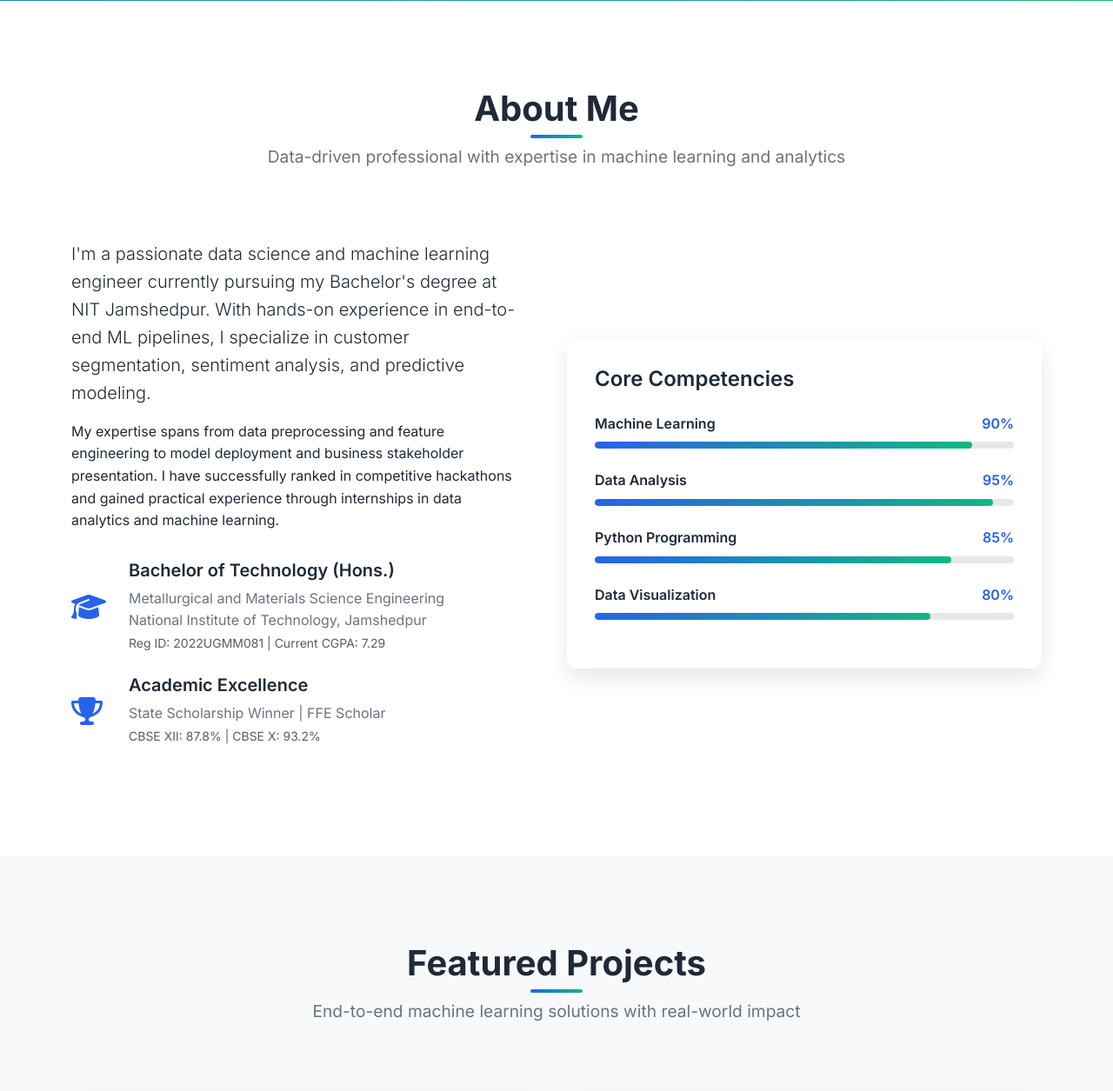
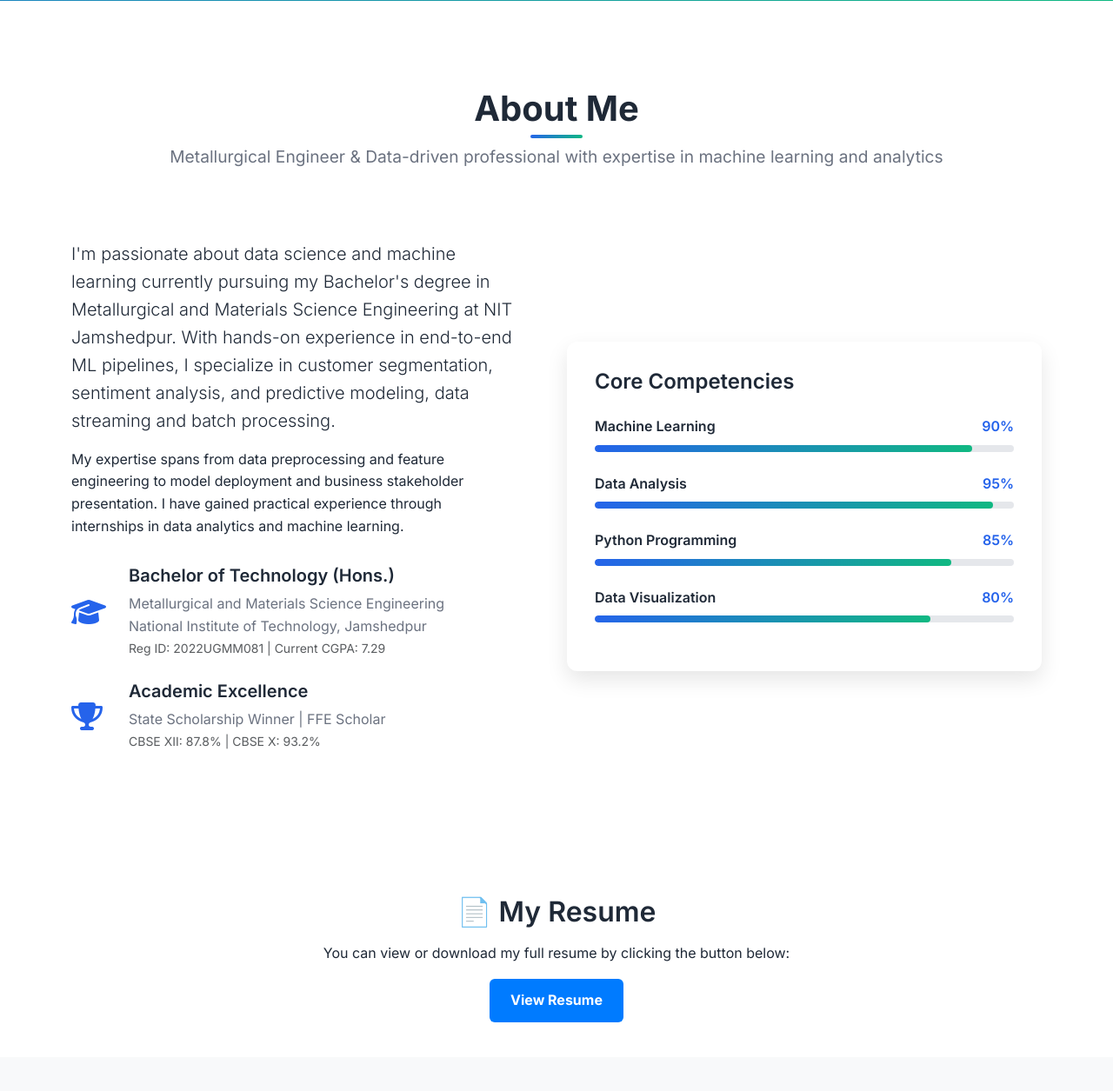
Before and after one commit to 2022ugmm081/portfolio-website, a Flask app: page / in a window 1280 px wide. Shown: the part 899-2154 px from the top of the page at 87% size. Run offline with Flask 3, Linux system fonts and the light colour scheme.

Commit message:
Update index.html

```diff
--- a/templates/index.html
+++ b/templates/index.html
@@ -3,8 +3,8 @@
 <head>
     <meta charset="UTF-8">
     <meta name="viewport" content="width=device-width, initial-scale=1.0">
-    <title>{{ data.name }} - Data Science & ML Engineer</title>
-    <meta name="description" content="Portfolio of {{ data.name }}, Data Science and Machine Learning Engineer specializing in customer segmentation, sentiment analysis, and predictive modeling.">
+    <title>{{ data.name }} - Metallurgical Engineer</title>
+    <meta name="description" content="Portfolio of {{ data.name }}, Data science and Machine Learning Engineer specializing in customer segmentation, sentiment analysis, and predictive modeling.">
 
     <!-- Bootstrap CSS -->
     <link href="https://cdn.jsdelivr.net/npm/bootstrap@5.3.0/dist/css/bootstrap.min.css" rel="stylesheet">
@@ -27,6 +27,7 @@
                 <ul class="navbar-nav ms-auto">
                     <li class="nav-item"><a class="nav-link" href="#home">Home</a></li>
                     <li class="nav-item"><a class="nav-link" href="#about">About</a></li>
+                    <li class="nav-item"><a class="nav-link" href="#resume">Resume</a></li>
                     <li class="nav-item"><a class="nav-link" href="#projects">Projects</a></li>
                     <li class="nav-item"><a class="nav-link" href="#experience">Experience</a></li>
                     <li class="nav-item"><a class="nav-link" href="#skills">Skills</a></li>
@@ -47,8 +48,7 @@
                         <h1 class="hero-title">{{ data.name }}</h1>
                         <h2 class="hero-subtitle">{{ data.title }}</h2>
                         <p class="hero-description">
-                            Passionate about transforming data into actionable insights. Specialized in machine learning pipelines,
-                            customer segmentation, and sentiment analysis with proven track record in competitive data science.
+                            Final-year B.Tech student in Metallurgical and Materials Engineering at NIT Jamshedpur, with a strong interest in data-driven problem-solving. I specialize in transforming large datasets into actionable business insights using tools such as Python, Pandas, NumPy, SQL, Power BI, and Machine Learning libraries like scikit-learn.
                         </p>
                         <div class="hero-metrics">
                             <div class="metric">
@@ -56,16 +56,12 @@
                                 <div class="metric-label">Current CGPA</div>
                             </div>
                             <div class="metric">
-                                <div class="metric-value">474/1394</div>
-                                <div class="metric-label">Hackathon Rank</div>
+                                <div class="metric-value">87.8 %</div>
+                                <div class="metric-label">CBSE XII Score</div>
                             </div>
                             <div class="metric">
-                                <div class="metric-value">889</div>
-                                <div class="metric-label">SME Questions Solved</div>
-                            </div>
-                            <div class="metric">
-                                <div class="metric-value">87.8%</div>
-                                <div class="metric-label">CBSE XII Score</div>
+                                <div class="metric-value">93.2 %</div>
+                                <div class="metric-label">CBSE X Score</div>
                             </div>
                         </div>
                         <div class="hero-actions">
@@ -90,21 +86,20 @@
             <div class="row">
                 <div class="col-lg-12 text-center mb-5">
                     <h2 class="section-title">About Me</h2>
-                    <p class="section-subtitle">Data-driven professional with expertise in machine learning and analytics</p>
+                    <p class="section-subtitle">Metallurgical Engineer & Data-driven professional with expertise in machine learning and analytics</p>
                 </div>
             </div>
             <div class="row align-items-center">
                 <div class="col-lg-6">
                     <div class="about-content">
                         <p class="lead">
-                            I'm a passionate data science and machine learning engineer currently pursuing my Bachelor's
-                            degree at NIT Jamshedpur. With hands-on experience in end-to-end ML pipelines, I specialize
-                            in customer segmentation, sentiment analysis, and predictive modeling.
+                            I'm  passionate about data science and machine learning currently pursuing my Bachelor's degree
+                            in Metallurgical and Materials Science Engineering  at NIT Jamshedpur. With hands-on experience in end-to-end ML pipelines, I specialize
+                            in customer segmentation, sentiment analysis, and predictive modeling, data streaming and batch processing.
                         </p>
                         <p>
                             My expertise spans from data preprocessing and feature engineering to model deployment and
-                            business stakeholder presentation. I have successfully ranked in competitive hackathons and
-                            gained practical experience through internships in data analytics and machine learning.
+                            business stakeholder presentation. I have gained practical experience through internships in data analytics and machine learning.
                         </p>
                         <div class="about-highlights">
                             <div class="highlight-item">
@@ -170,6 +165,21 @@
             </div>
         </div>
     </section>
+
+
+
+
+<section id="resume" style="text-align: center; padding: 40px;">
+  <h2>📄 My Resume</h2>
+  <p>You can view or download my full resume by clicking the button below:</p>
+
+  <a href="https://drive.google.com/file/d/1996_2i_HrwT_JdpzHnjwsW3-vT0UVJ-h/view?usp=drive_link"
+     target="_blank"
+     style="display: inline-block; padding: 12px 24px; background-color: #007bff; color: white; text-decoration: none; border-radius: 6px; font-weight: bold;">
+    View Resume
+  </a>
+</section>
+
 
     <!-- Projects Section -->
     <section id="projects" class="section-padding bg-light">
@@ -290,7 +300,7 @@
                     <div class="skills-category">
                         <div class="skills-header">
                             <i class="fas fa-brain"></i>
-                            <h4>ML Libraries</h4>
+                            <h4>Python Libraries</h4>
                         </div>
                         <div class="skills-list">
                             {% for skill in data.skills.libraries %}
@@ -346,6 +356,19 @@
                         </div>
                         <div class="skills-list">
                             {% for skill in data.skills.analytics_tools %}
+                            <span class="skill-badge skill-warning">{{ skill }}</span>
+                            {% endfor %}
+                        </div>
+                    </div>
+                </div>
+                <div class="col-lg-4 mb-4">
+                    <div class="skills-category">
+                        <div class="skills-header">
+                            <i class="fas fa-layer-group"></i>
+                            <h4>Metallurgical Tools</h4>
+                        </div>
+                        <div class="skills-list">
+                            {% for skill in data.skills.metallurgical_tools %}
                             <span class="skill-badge skill-danger">{{ skill }}</span>
                             {% endfor %}
                         </div>
@@ -472,7 +495,7 @@
                             </div>
                             <div class="cert-action">
                                 <a href="{{ cert.credential_url }}" target="_blank" class="btn btn-outline-primary btn-sm">
-                                    <i class="fab fa-linkedin"></i> View on LinkedIn
+                                    <i class="fab fa-certificate"></i> View Certificate
                                 </a>
                             </div>
                         </div>
@@ -539,30 +562,32 @@
                         <div class="row text-center">
                             <div class="col-lg-3 col-md-6 mb-3">
                                 <div class="contact-item">
-                                    <i class="fas fa-envelope"></i>
-                                    <h5>Email</h5>
-                                    <p><a href="mailto:{{ data.email }}">{{ data.email }}</a></p>
+                                    <i class="fas fa-code"></i>
+                                    <h5>HackerRanck</h5>
+                                    <p><a href="{{ data.hackerrank }}" target="_blank">View</a></p>
                                 </div>
                             </div>
                             <div class="col-lg-3 col-md-6 mb-3">
                                 <div class="contact-item">
                                     <i class="fab fa-github"></i>
                                     <h5>GitHub</h5>
-                                    <p><a href="{{ data.github }}" target="_blank">View Profile</a></p>
+                                    <p><a href="{{ data.github }}" target="_blank">View</a></p>
                                 </div>
                             </div>
                             <div class="col-lg-3 col-md-6 mb-3">
                                 <div class="contact-item">
-                                    <i class="fab fa-linkedin"></i>
-                                    <h5>LinkedIn</h5>
-                                    <p><a href="{{ data.linkedin }}" target="_blank">Connect</a></p>
+                                    <i class="fab fa-code"></i>
+                                    <h5>Leetcode</h5>
+                                    <p><a href="{{ data.leetcode }}" target="_blank">View</a></p>
+                                </div></a></p>
                                 </div>
                             </div>
                             <div class="col-lg-3 col-md-6 mb-3">
                                 <div class="contact-item">
                                     <i class="fab fa-kaggle"></i>
                                     <h5>Kaggle</h5>
-                                    <p><a href="{{ data.kaggle }}" target="_blank">View Competitions</a></p>
+                                    <p><a href="{{ data.kaggle }}" target="_blank">View</a></p>
+                                </div></a></p>
                                 </div>
                             </div>
                         </div>
```
